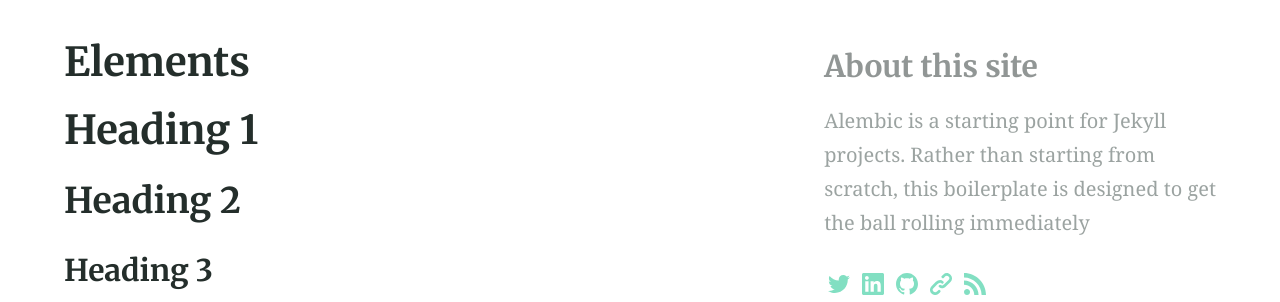
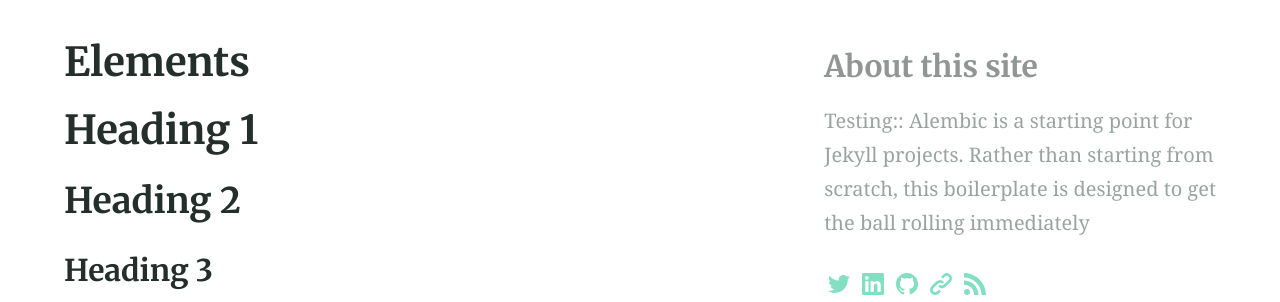
Before and after one commit to aho38/aho38.github.io, a Jekyll site: the page built from about_me.md, in a window 1280 px wide. Shown: the part 424-726 px from the top of the page. Built offline with Jekyll 4.4.1, drawn with Linux system fonts in a browser that asks for light colours.

Commit message:
Update _config.yml

```diff
--- a/_config.yml
+++ b/_config.yml
@@ -95,7 +95,7 @@ encoding: utf-8 # Make sure the encoding is right
 lang: en-GB # Set the site language
 title: "Alex Ho" # Site name or title, also used in jekyll-seo-tag
 logo: "/assets/logos/Logo.png" # Site logo, also used in jekyll-seo-tag
-description: "Alembic is a starting point for Jekyll projects. Rather than starting from scratch, this boilerplate is designed to get the ball rolling immediately" # Site description and default description, also used in jekyll-seo-tag
+description: "Testing:: Alembic is a starting point for Jekyll projects. Rather than starting from scratch, this boilerplate is designed to get the ball rolling immediately" # Site description and default description, also used in jekyll-seo-tag
 url: "https://alembic.darn.es" # Site url, also used in jekyll-seo-tag
 baseurl: ""
 email: "aho38@ucmerced.edu"
```
